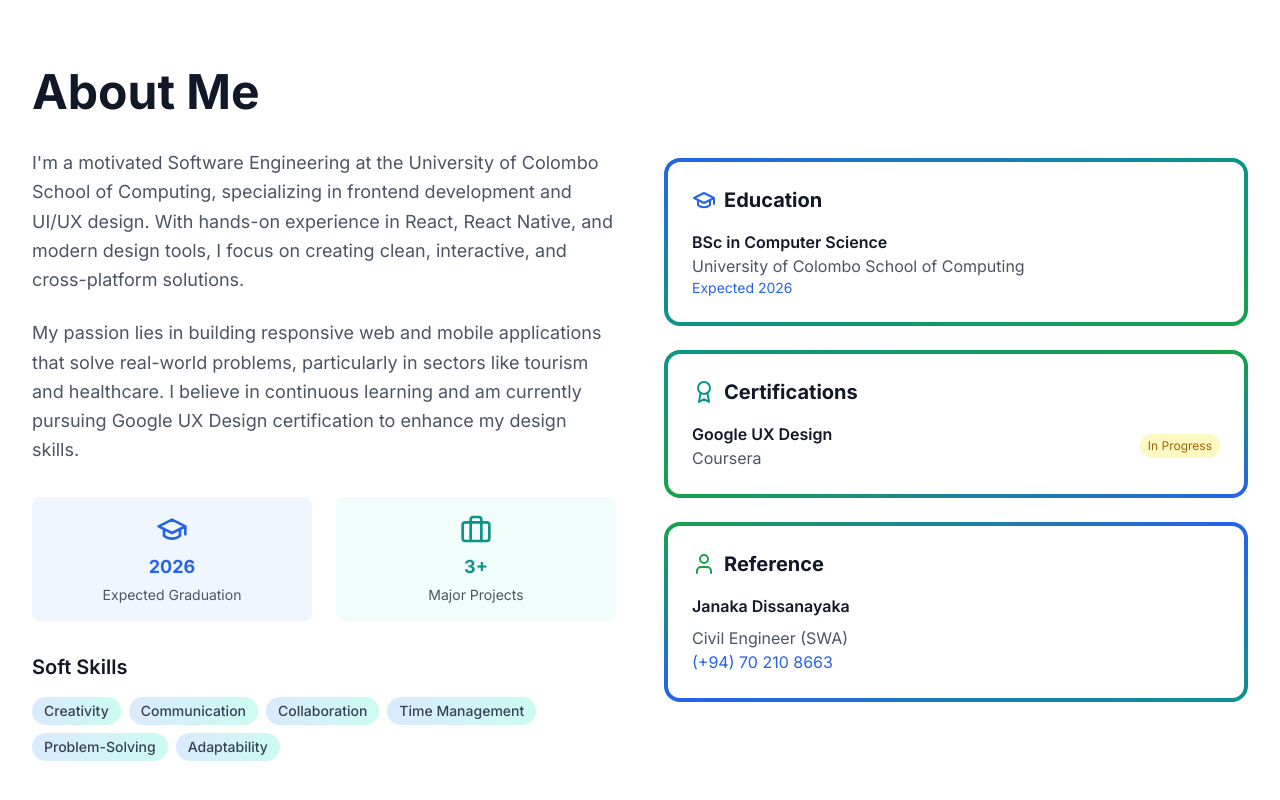
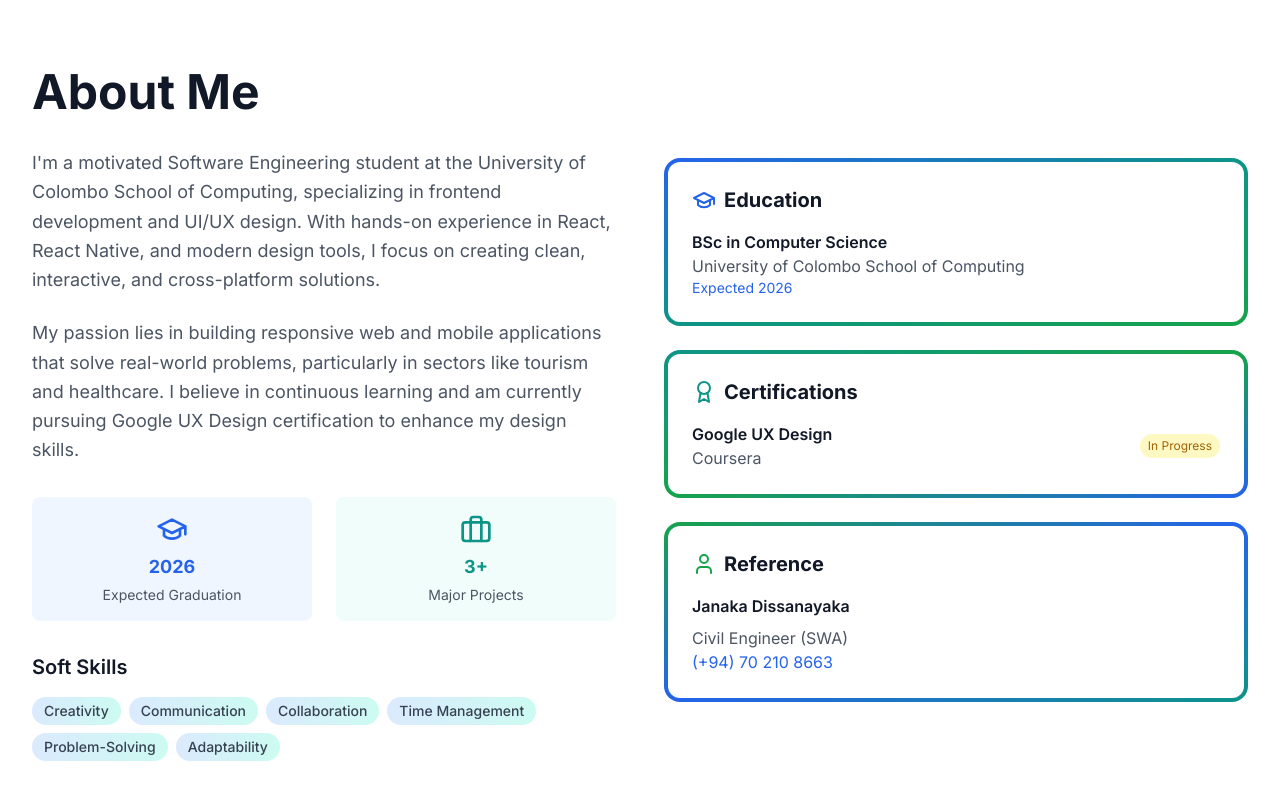
Before and after one commit to Himesh-kaveesha/My-Portfolio, a Next.js app: page / in a window 1280 px wide. Shown: the part 812-1612 px from the top of the page. Built offline with nearby package versions, Linux system fonts and the light colour scheme.

Commit message:
re check

```diff
--- a/components/About.js
+++ b/components/About.js
@@ -11,7 +11,7 @@ export default function About() {
               About Me
             </h2>
             <p className="text-lg text-gray-600 dark:text-gray-300 mb-6 leading-relaxed">
-              I'm a motivated Software Engineering  at the University of Colombo School of Computing, specializing in frontend development and UI/UX design. With hands-on experience in React, React Native, and modern design tools, I focus on creating clean, interactive, and cross-platform solutions.
+              I'm a motivated Software Engineering student at the University of Colombo School of Computing, specializing in frontend development and UI/UX design. With hands-on experience in React, React Native, and modern design tools, I focus on creating clean, interactive, and cross-platform solutions.
             </p>
             <p className="text-lg text-gray-600 dark:text-gray-300 mb-8 leading-relaxed">
               My passion lies in building responsive web and mobile applications that solve real-world problems, particularly in sectors like tourism and healthcare. I believe in continuous learning and am currently pursuing Google UX Design certification to enhance my design skills.
```
